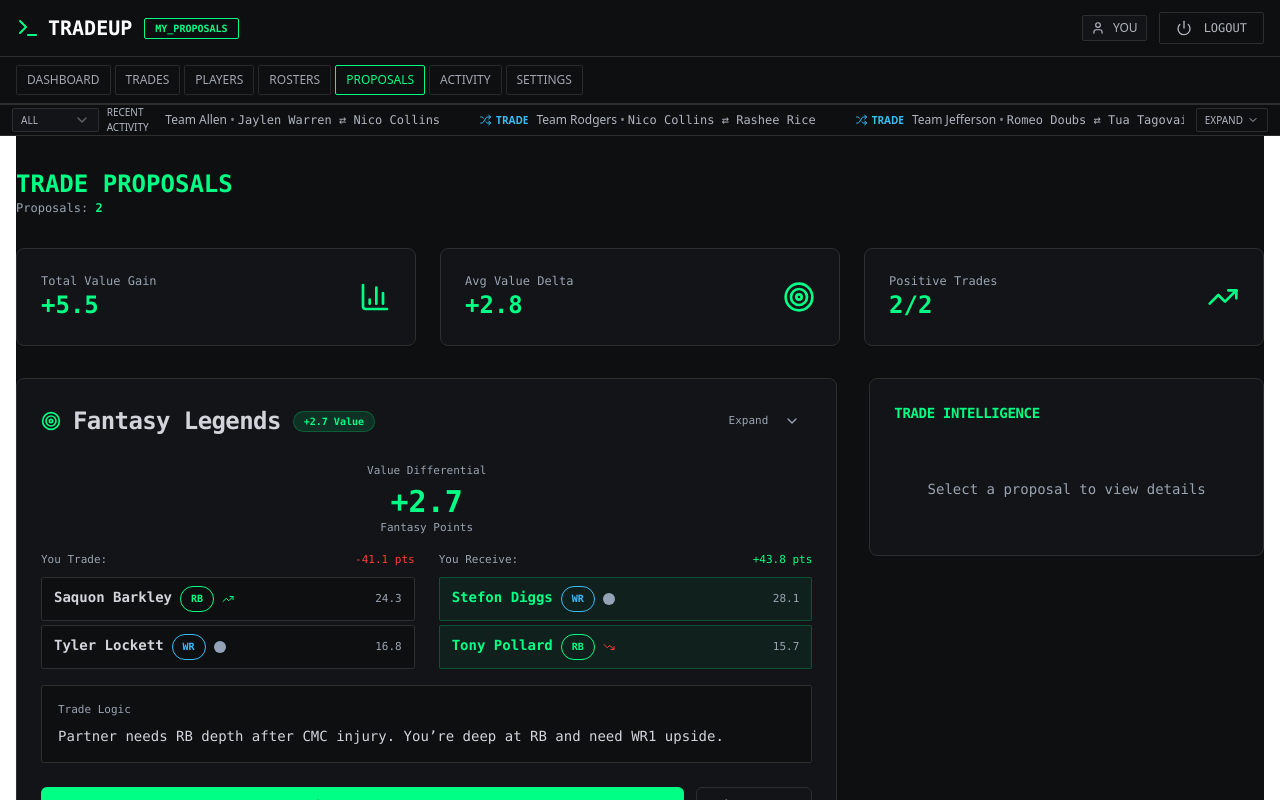
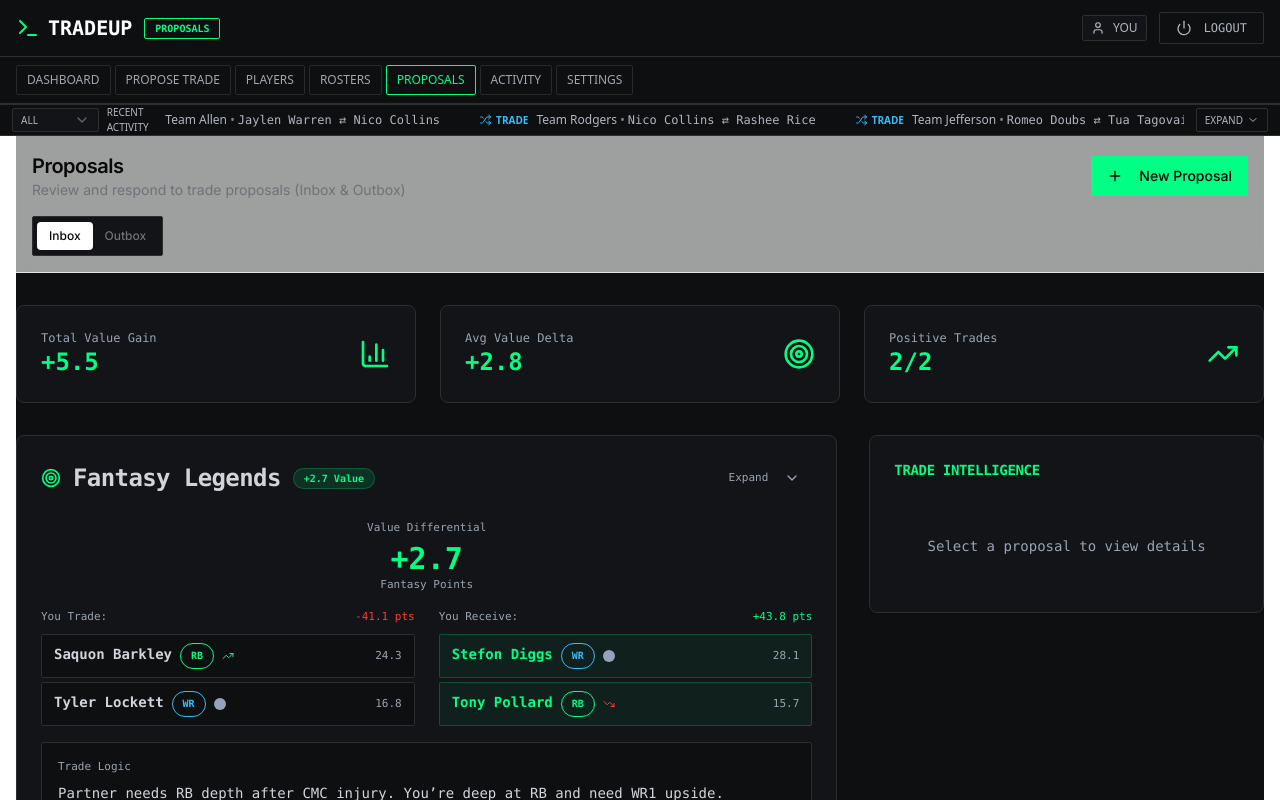
Before and after one commit to TheColorPlum/fantasy-quant-app, a Next.js app: page /proposals in a window 1280 px wide. Shown: the top 800 px of the page. Built offline with nearby package versions, Linux system fonts and the light colour scheme.

Commit message:
feat: implement PR-001 for improved navigation and info architecture
Update nav label, add headers, tabs, and breadcrumbs; use design tokens

#VERCEL_SKIP

Co-authored-by: Pelumi Odimayo <19821872+TheColorPlum@users.noreply.github.com>

```diff
--- a/app/client-layout.tsx
+++ b/app/client-layout.tsx
@@ -22,7 +22,9 @@ export default function ClientLayout({ children }: { children: React.ReactNode }
     <ThemeProvider attribute="class" defaultTheme="dark" enableSystem disableTransitionOnChange>
       {!hideHeader && <Header />}
       {!hideHeader && <GlobalTicker />}
-      <main className={`${inter.className} mx-auto max-w-[1280px] px-4`}>{children}</main>
+      <div className="mx-auto max-w-[1280px] px-4">
+        <main className={inter.className}>{children}</main>
+      </div>
       <Toaster />
     </ThemeProvider>
   )
--- a/app/proposals/page.tsx
+++ b/app/proposals/page.tsx
@@ -8,7 +8,8 @@ import { Collapsible, CollapsibleContent, CollapsibleTrigger } from "@/component
 import { Dialog, DialogContent, DialogHeader, DialogTitle } from "@/components/ui/dialog"
 import { Textarea } from "@/components/ui/textarea"
 import { Label } from "@/components/ui/label"
-import { TrendingUp, ChevronDown, Copy, Target, BarChart3, TrendingDown, Edit, Send, Check } from "lucide-react"
+import { Tabs, TabsList, TabsTrigger } from "@/components/ui/tabs"
+import { TrendingUp, ChevronDown, Copy, Target, BarChart3, TrendingDown, Edit, Send, Check, Plus } from "lucide-react"
 
 interface TradeProposal {
   id: string
@@ -52,6 +53,7 @@ export default function ProposalsPage() {
   const [customMessage, setCustomMessage] = useState("")
   const [sentTrades, setSentTrades] = useState<Set<string>>(new Set())
   const [sendingTrade, setSendingTrade] = useState<string | null>(null)
+  const [activeTab, setActiveTab] = useState("inbox")
 
   const proposals: TradeProposal[] = [
     {
@@ -164,21 +166,35 @@ export default function ProposalsPage() {
 
   return (
     <div className="min-h-screen" style={{ background: "#0E0F11", color: "#E5E7EB" }}>
+      <div className="border-b border-border bg-background/60 backdrop-blur">
+        <div className="mx-auto max-w-7xl px-4 py-4">
+          <div className="flex items-center justify-between gap-3">
+            <div>
+              <h1 className="text-xl font-semibold tracking-tight text-foreground">Proposals</h1>
+              <p className="text-sm text-muted-foreground">Review and respond to trade proposals (Inbox & Outbox)</p>
+            </div>
+            <Button className="rounded-[2px]" style={{ background: "#00FF85", color: "#000" }}>
+              <Plus className="mr-2 h-4 w-4" />
+              New Proposal
+            </Button>
+          </div>
+          <div className="mt-4">
+            <Tabs value={activeTab} onValueChange={setActiveTab}>
+              <TabsList className="rounded-[2px] border" style={{ borderColor: "#2E2E2E", background: "#121417" }}>
+                <TabsTrigger value="inbox" className="text-xs">
+                  Inbox
+                </TabsTrigger>
+                <TabsTrigger value="outbox" className="text-xs">
+                  Outbox
+                </TabsTrigger>
+              </TabsList>
+            </Tabs>
+          </div>
+        </div>
+      </div>
+
       <div className="py-8">
         <div className="max-w-[1280px] mx-auto">
-          {/* Page Header */}
-          <div className="mb-8">
-            <h1 className="font-mono text-2xl font-bold uppercase" style={{ color: "#00FF85" }}>
-              Trade Proposals
-            </h1>
-            <p className="font-mono text-xs" style={{ color: "#9AA4B2" }}>
-              Proposals:{" "}
-              <span className="font-semibold" style={{ color: "#00FF85" }}>
-                {proposals.length}
-              </span>
-            </p>
-          </div>
-
           {/* Summary Stats */}
           <div className="grid grid-cols-1 md:grid-cols-3 gap-6 mb-8">
             <Card style={{ background: "#121417", borderColor: "#2E2E2E" }}>
--- a/app/trades/page.tsx
+++ b/app/trades/page.tsx
@@ -29,6 +29,19 @@ export default function TradesPage() {
 
   return (
     <div className="min-h-screen" style={{ background: "#0f0f0f", color: "#B0B6C0" }}>
+      <div className="border-b border-border bg-background/60 backdrop-blur">
+        <div className="mx-auto max-w-7xl px-4 py-4">
+          <div className="flex items-center justify-between gap-3">
+            <div>
+              <h1 className="text-xl font-semibold tracking-tight text-foreground">Propose Trade</h1>
+              <p className="text-sm text-muted-foreground">
+                Build a trade using your roster and targets. Save as draft or send.
+              </p>
+            </div>
+          </div>
+        </div>
+      </div>
+
       <div className="container mx-auto px-4 py-6 max-w-4xl">
         <Tabs value={tab} onValueChange={(v) => setTab(v as any)} className="w-full">
           <div className="flex items-center justify-between mb-3">
--- a/components/header.tsx
+++ b/components/header.tsx
@@ -12,9 +12,9 @@ function getPageBadge(pathname: string) {
     case "/dashboard":
       return "DASHBOARD"
     case "/trades":
-      return "FIND_TRADES"
+      return "PROPOSE_TRADE"
     case "/proposals":
-      return "MY_PROPOSALS"
+      return "PROPOSALS"
     case "/rosters":
       return "VIEW_ROSTERS"
     case "/players":
@@ -30,7 +30,7 @@ function getPageBadge(pathname: string) {
 
 const NAV_ITEMS: { label: string; href: string }[] = [
   { label: "Dashboard", href: "/dashboard" },
-  { label: "Trades", href: "/trades" },
+  { label: "Propose Trade", href: "/trades" },
   { label: "Players", href: "/players" },
   { label: "Rosters", href: "/rosters" },
   { label: "Proposals", href: "/proposals" },
```
